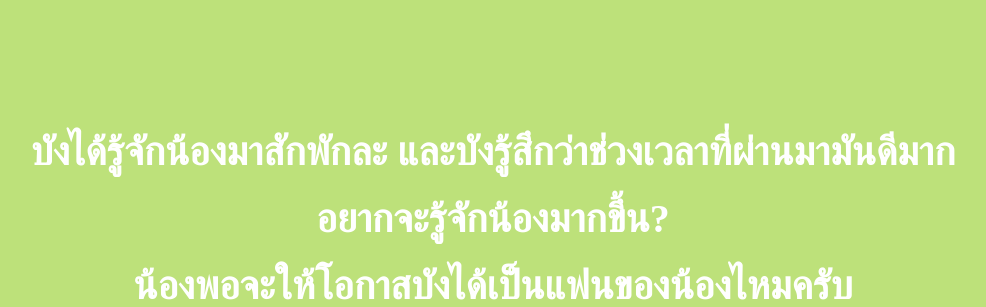
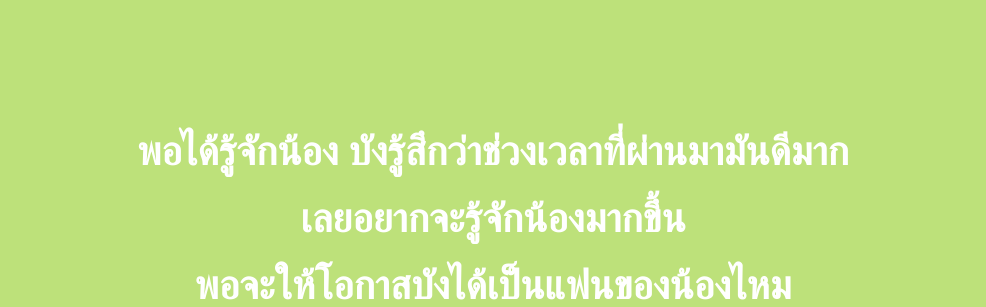
Before and after one commit to mtoharlim/Ask-Neem-, a plain HTML site: page index.html in a window 1280 px wide. Shown: the top 307 px of the page, without its empty margins (147-1133 px from the left). Drawn offline with Linux system fonts and the light colour scheme; grey boxes are pictures that could not be loaded.

Commit message:
Update index.html

```diff
--- a/index.html
+++ b/index.html
@@ -7,9 +7,9 @@
     <body>
         <div class="container">
             <div >
-                <h1 class = "header_text">บังได้รู้จักน้องมาสักพักละ และบังรู้สึกว่าช่วงเวลาที่ผ่านมามันดีมาก</h1>
-                <h1 class = "header_text">อยากจะรู้จักน้องมากขึ้น?</h1>
-                <h1 class = "header_text">น้องพอจะให้โอกาสบังได้เป็นแฟนของน้องไหมครับ</h1>
+                <h1 class = "header_text">พอได้รู้จักน้อง บังรู้สึกว่าช่วงเวลาที่ผ่านมามันดีมาก</h1>
+                <h1 class = "header_text">เลยอยากจะรู้จักน้องมากขึ้น</h1>
+                <h1 class = "header_text">พอจะให้โอกาสบังได้เป็นแฟนของน้องไหม</h1>
             </div>
             <div class="gif_container">
                 <img src="https://media1.giphy.com/media/v1.Y2lkPTc5MGI3NjExcDdtZ2JiZDR0a3lvMWF4OG8yc3p6Ymdvd3g2d245amdveDhyYmx6eCZlcD12MV9pbnRlcm5hbF9naWZfYnlfaWQmY3Q9cw/cLS1cfxvGOPVpf9g3y/giphy.gif" alt="Cute animated illustration">
```
